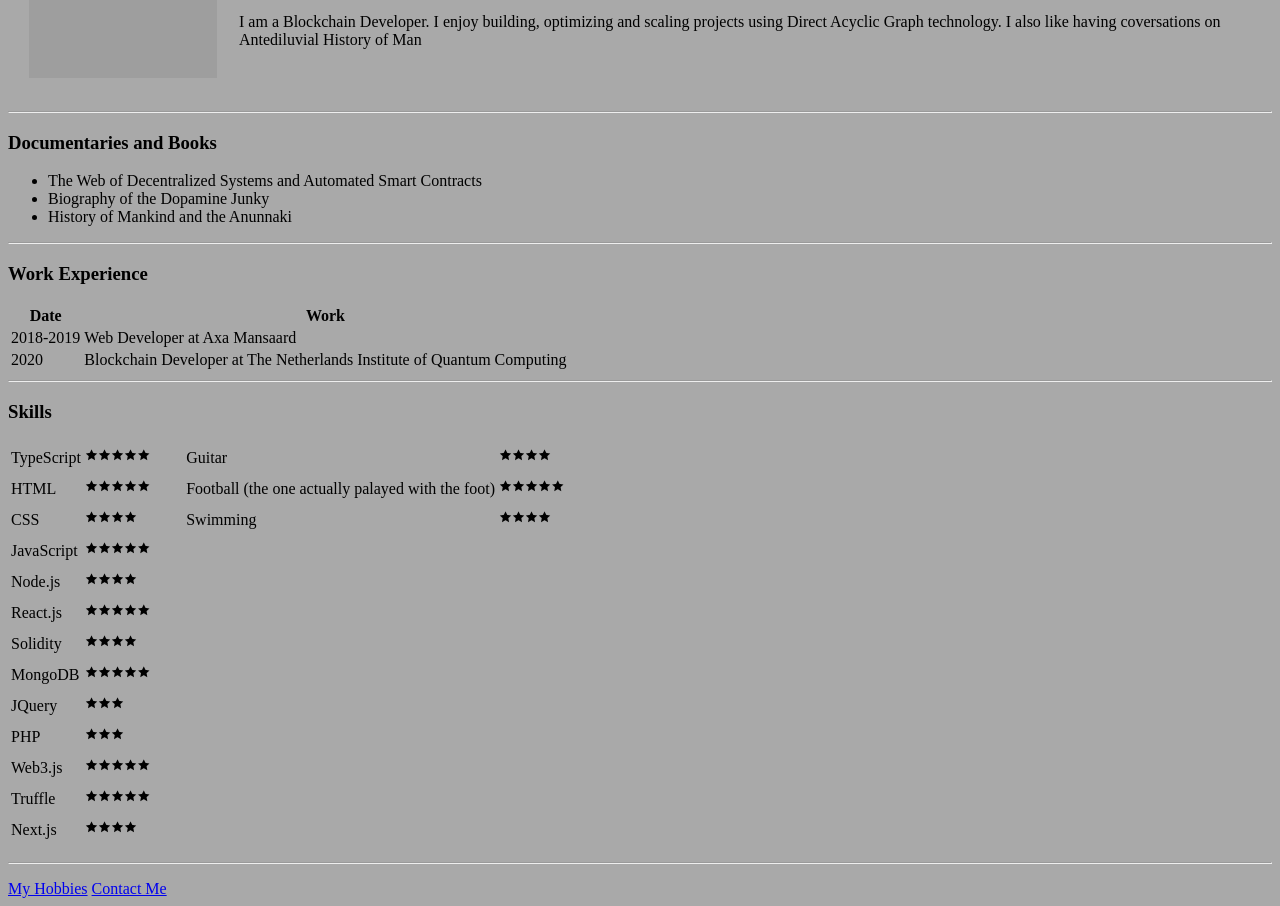
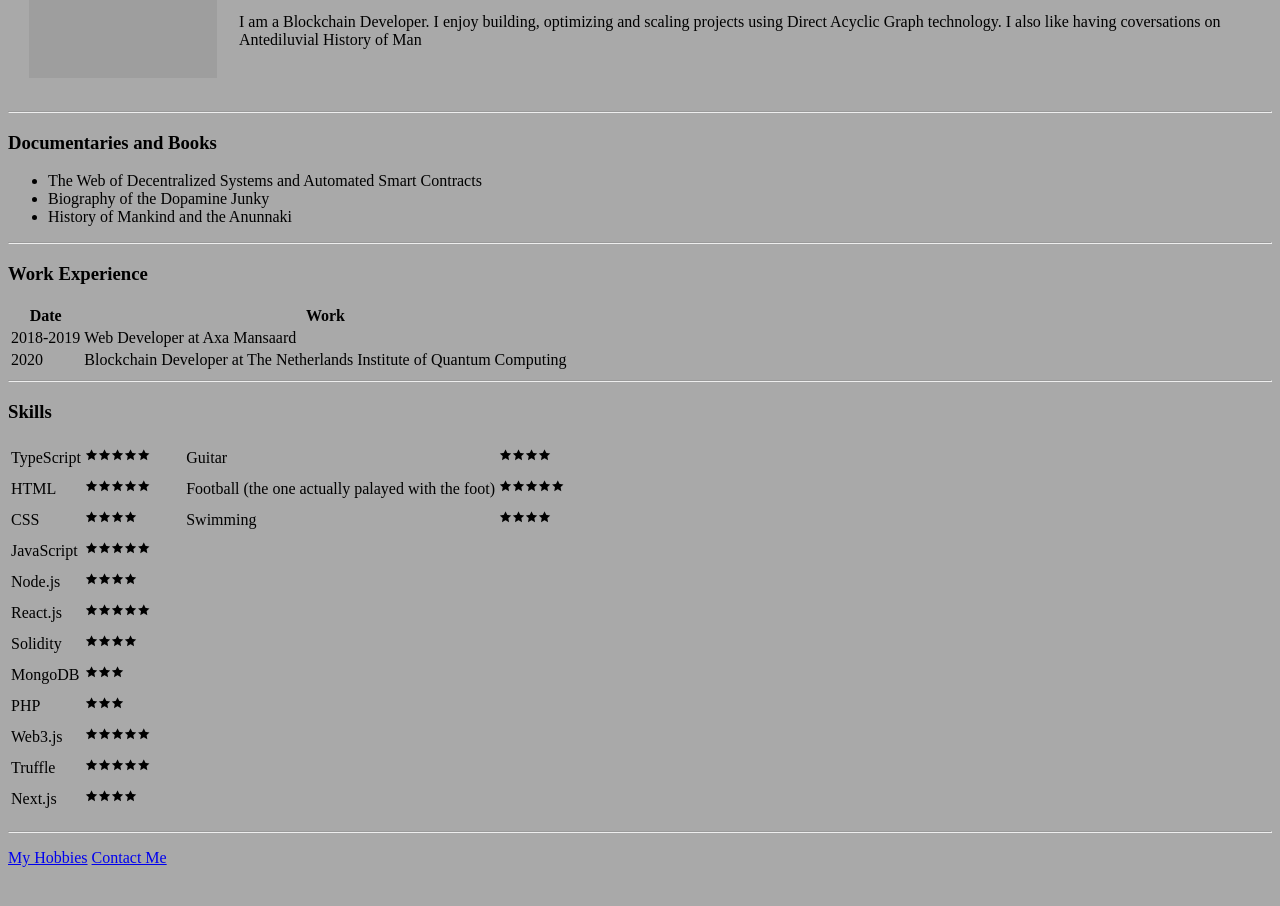
Before and after one commit to LoluBolarinwa/cv, a plain HTML site: page index.html in a window 1280 px wide. Shown: the part 146-1052 px from the top of the page. After the commit the page ends 1021 px from the top, so only its background shows below. Drawn offline with Linux system fonts and the light colour scheme; grey boxes are pictures that could not be loaded.

```diff
--- a/index.html
+++ b/index.html
@@ -91,10 +91,6 @@
         </tr>
         <tr>
             <td>MongoDB</td>
-            <td>&#128970;&#128970;&#128970;&#128970;&#128970;</td>
-        </tr>
-        <tr>
-            <td>JQuery</td>
             <td>&#128970;&#128970;&#128970;</td>
         </tr>
         <tr>
```
